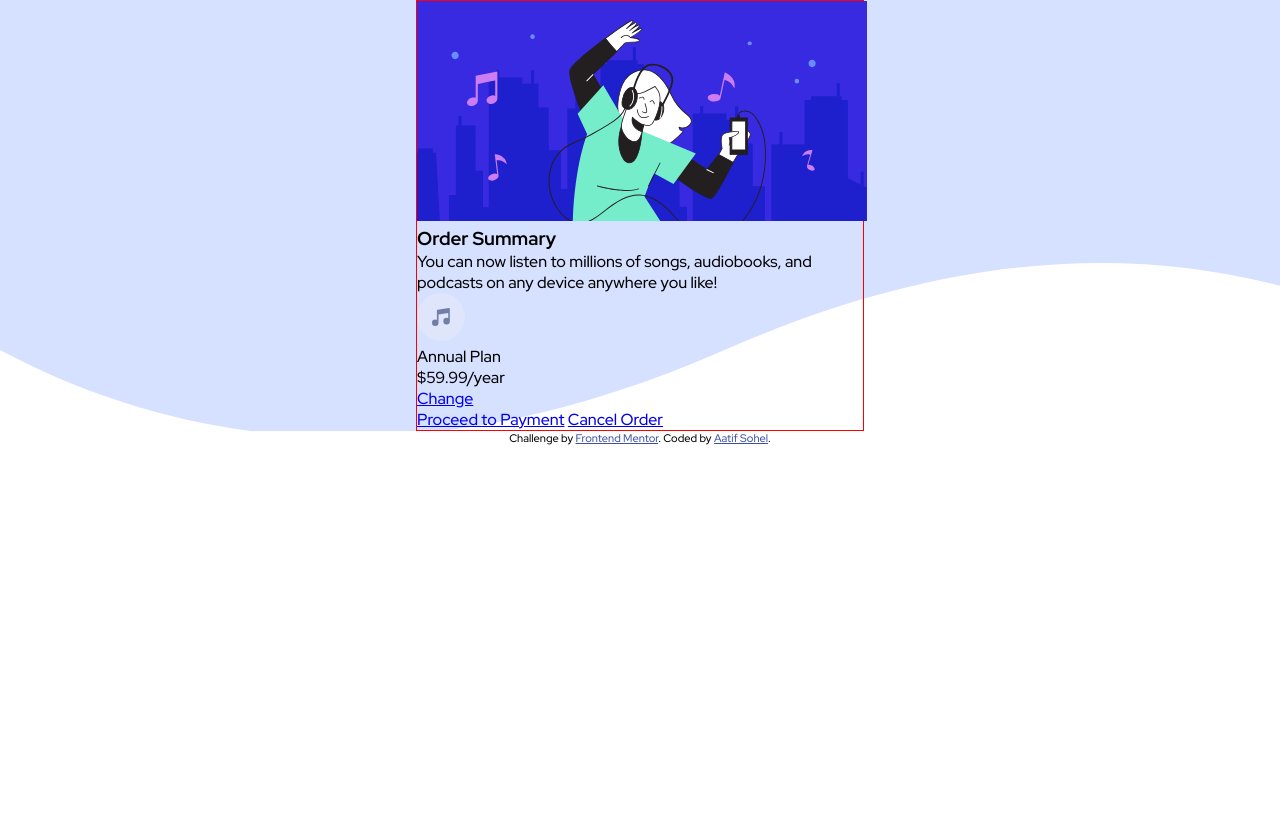
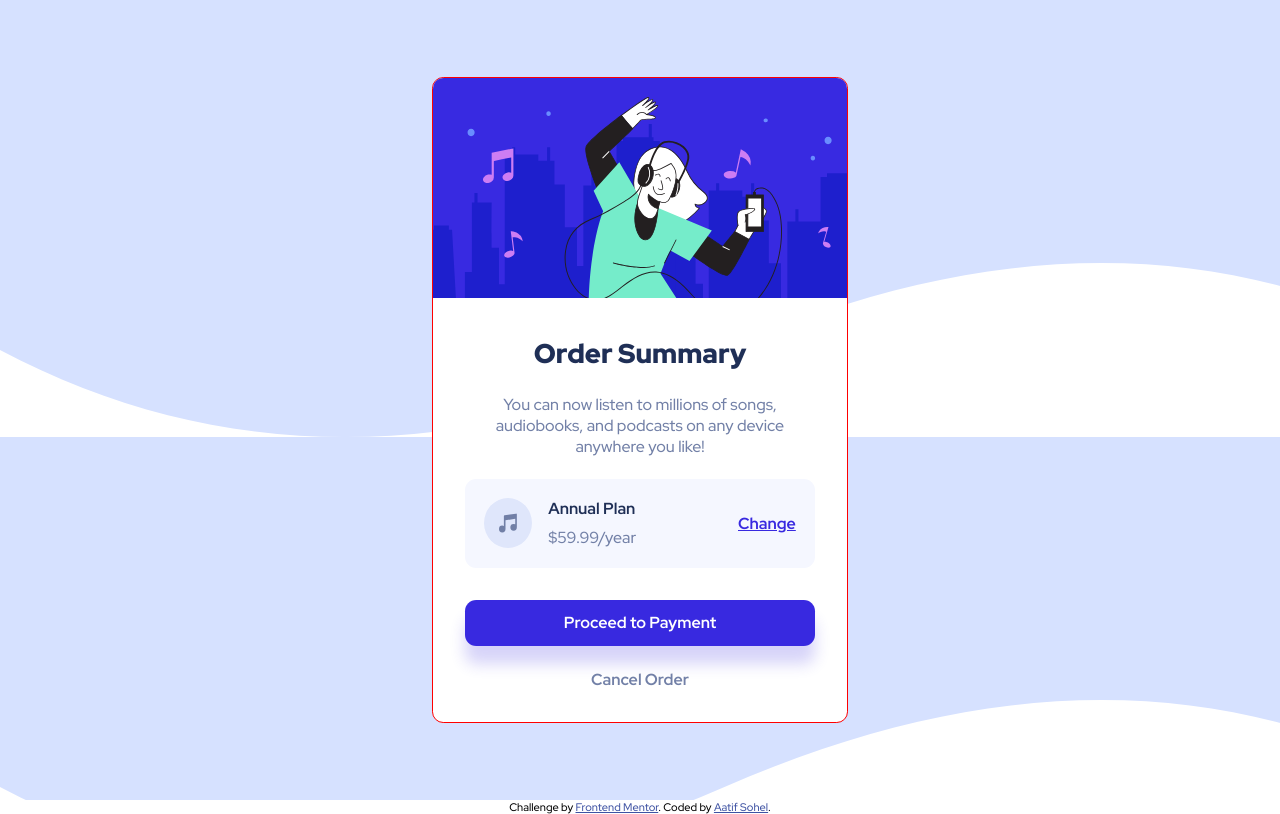
Before and after one commit to aatifsohel/fe-order-summary, a plain HTML site: page index.html in a window 1280 px wide. Drawn offline with Linux system fonts and the light colour scheme.

Commit message:
card design complete

```diff
--- a/index.html
+++ b/index.html
@@ -23,9 +23,9 @@
   <body>
     <main class="container">
       <article class="card">
-        <figure class="img">
+        <figure class="img-wrapper">
           <img
-            class="hero-img"
+            class="illustration-hero"
             src="images/illustration-hero.svg"
             alt="illustration-hero"
           />
@@ -43,15 +43,18 @@
                 src="images/icon-music.svg"
                 alt="icon-music"
               />
+              <div class="plan-name">
                 <p class="annual-plan">Annual Plan</p>
                 <p class="price">$59.99/year</p>
               </div>
+            </div>
             <a class="change-plan" href="#">Change</a>
+          </div>
+          <div class="btns">
+            <a class="pay btn" href="#">Proceed to Payment</a>
+            <a class="cancel btn" href="#">Cancel Order</a>
+          </div>
         </section>
-        </div>
-
-        <a class="pay" href="#">Proceed to Payment</a>
-        <a class="cancel" href="#">Cancel Order</a>
       </article>
     </main>
 
--- a/styles.css
+++ b/styles.css
@@ -1,26 +1,139 @@
+body {
+  font-family: "Red Hat Display", sans-serif;
+  font-size: 1rem;
+}
 * {
   margin: 0;
   padding: 0;
   box-sizing: border-box;
 }
-html {
-  font-family: "Red Hat Display", sans-serif;
-  font-size: 1rem;
-}
 
 /* ******* */
 
 .container {
-  max-width: 100vw;
+  min-height: 100vh;
   background-image: url(/images/pattern-background-desktop.svg);
   display: grid;
   place-content: center;
+  color: hsl(223, 47%, 23%);
 }
 
 .card {
-  max-width: 28rem;
+  width: 26rem;
   border: 1px solid red;
-  padding: ;
+  background-color: #fff;
+  overflow: hidden;
+  border-radius: 0.7rem;
+}
+
+/* Hero */
+
+.illustration-hero {
+  height: 13.75rem;
+}
+
+.section-summary {
+  text-align: center;
+  margin: 2rem;
+}
+
+.title {
+  margin-bottom: 1.4rem;
+  font-weight: 900;
+  font-size: 1.7rem;
+}
+
+.description {
+  font-size: 1rem;
+  margin-bottom: 1.4rem;
+  color: hsl(224, 23%, 55%);
+  padding: 0 0.5rem 0 0.5rem;
+}
+
+/* Plans */
+
+.plans {
+  display: flex;
+  justify-content: space-between;
+  align-items: center;
+  margin: 1.4rem 0 2rem 0;
+  padding: 1.2rem;
+  background-color: hsl(225, 100%, 98%);
+  border-radius: 0.7rem;
+}
+
+.selected-plan {
+  display: flex;
+  gap: 1rem;
+  text-align: left;
+}
+
+.plan-name {
+  display: flex;
+  flex-direction: column;
+  gap: 0.5rem;
+}
+
+.annual-plan {
+  font-weight: 700;
+}
+
+.price {
+  color: hsl(224, 23%, 55%);
+}
+
+.change-plan {
+  color: hsl(245, 75%, 52%);
+  font-weight: 700;
+}
+
+.change-plan:hover,
+.change-plan:active {
+  text-decoration: none;
+  color: rgba(56, 41, 224, 0.7);
+}
+
+/* Buttons */
+
+.btns {
+  display: flex;
+  flex-direction: column;
+  text-align: center;
+  gap: 1.4rem;
+}
+
+.btn,
+.btn:link,
+.btn:visited {
+  text-decoration: none;
+  font-weight: 700;
+  padding: 0.8rem 0 0.8rem 0;
+  border-radius: 0.7rem;
+  border: none;
+  cursor: pointer;
+  font-family: inherit;
+}
+
+.pay {
+  background-color: hsl(245, 75%, 52%);
+  color: white;
+  box-shadow: 0 18px 15px 0px rgba(56, 41, 224, 0.2);
+}
+
+.pay:hover,
+.pay:active {
+  background-color: rgba(56, 41, 224, 0.7);
+}
+
+.cancel:link,
+.cancel:visited {
+  color: hsl(224, 23%, 55%);
+  padding: 0;
+}
+
+.cancel:hover,
+.cancel:active {
+  color: hsl(223, 47%, 23%);
 }
 
 /* ATTRIBUTION */
```
Lines whose indentation alone changed are shown as unchanged.
